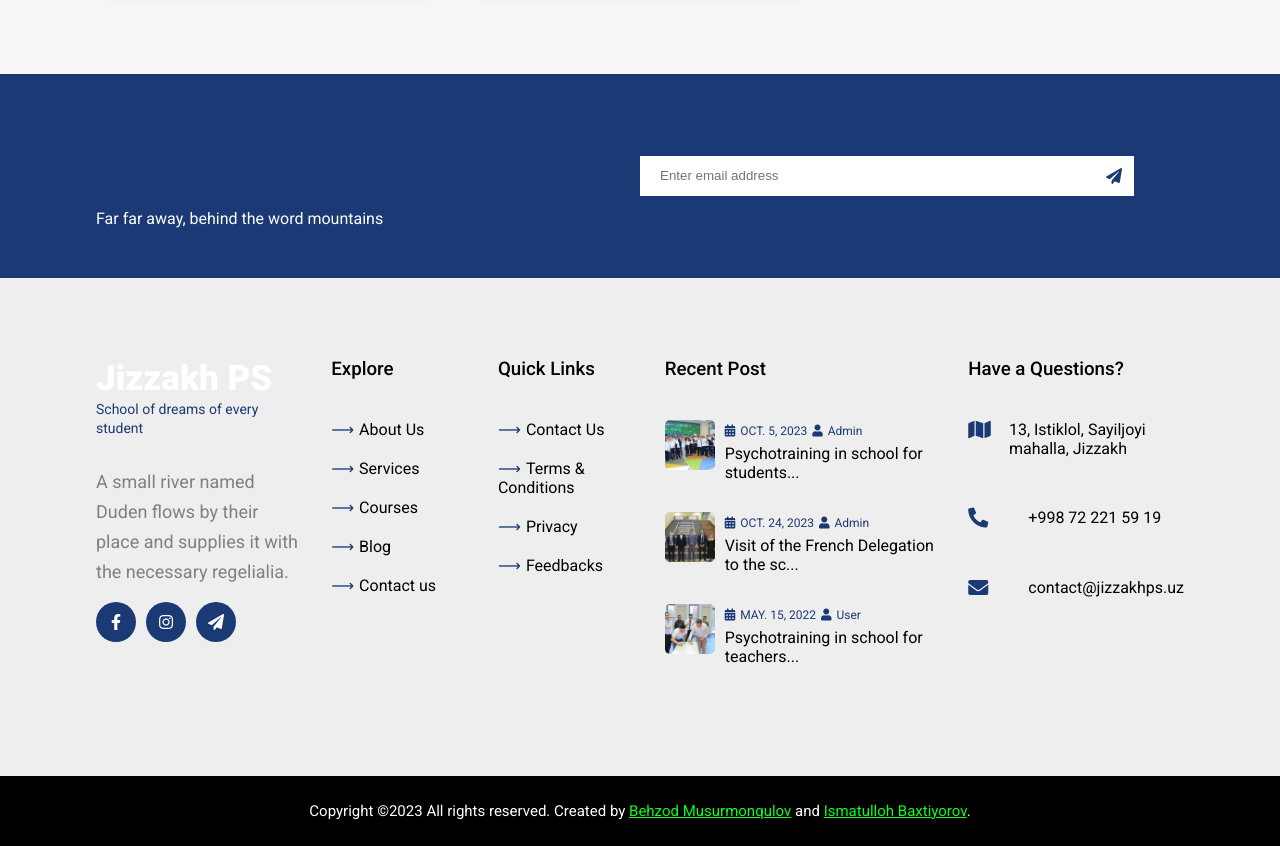
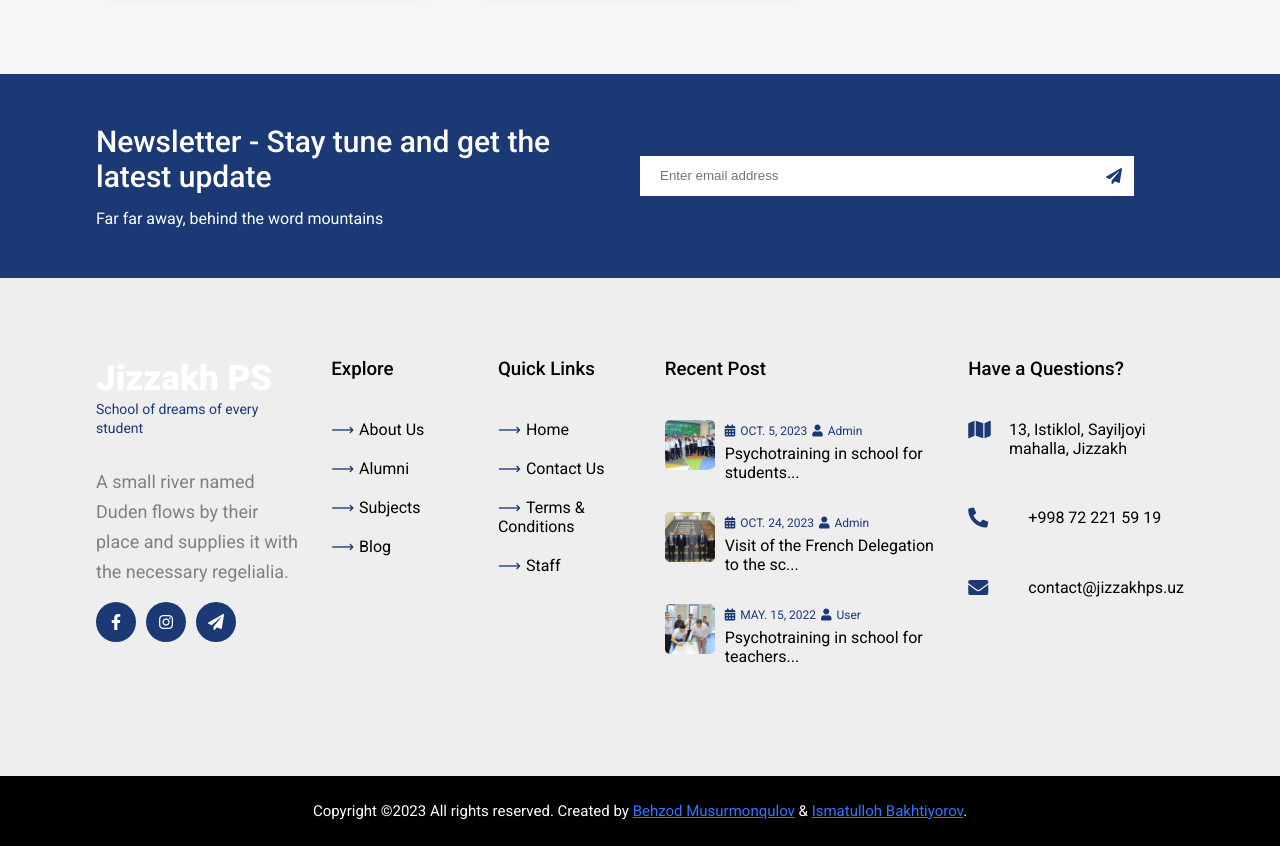
Before and after one commit to behzodk/jizzakhps.v2, a React (Create React App) app: page /alumni in a window 1280 px wide. Shown: the part 1680-2526 px from the top of the page. Built offline with nearby package versions, Linux system fonts and the light colour scheme.

Commit message:
Update - Bug fixes

```diff
--- a/src/components/common/footer/Footer.jsx
+++ b/src/components/common/footer/Footer.jsx
@@ -1,6 +1,7 @@
 import React from "react"
 import { blog } from "../../../dummydata"
 import "./footer.css"
+import { Link } from "react-router-dom"
 
 const Footer = () => {
   const d = new Date();
@@ -33,20 +34,20 @@ const Footer = () => {
           <div className='box link'>
             <h3>Explore</h3>
             <ul>
-              <li>About Us</li>
-              <li>Services</li>
-              <li>Courses</li>
-              <li>Blog</li>
-              <li>Contact us</li>
+              <li><Link to="/about">About Us</Link></li>
+              <li><Link to="/alumni">Alumni</Link></li>
+              <li><Link to='/courses'>Subjects</Link></li>
+              <li><Link to="/journal">Blog</Link></li>
+
             </ul>
           </div>
           <div className='box link'>
             <h3>Quick Links</h3>
             <ul>
-              <li>Contact Us</li>
-              <li>Terms & Conditions</li>
-              <li>Privacy</li>
-              <li>Feedbacks</li>
+              <li><Link to="/">Home</Link></li>
+              <li><Link to="/contact">Contact Us</Link></li>
+              <li><Link to="">Terms & Conditions</Link></li>
+              <li><Link to="/team">Staff</Link></li>
             </ul>
           </div>
           <div className='box'>
@@ -91,7 +92,7 @@ const Footer = () => {
       </footer>
       <div className='legal'>
         <p>
-          Copyright ©{year} All rights reserved. Created by <a className="behzod" href="https://t.me/behzodmusurmonqulov">Behzod Musurmonqulov</a> and <a className="behzod" href="https://t.me/Baxt1y0rov">Ismatulloh Baxtiyorov</a>.
+          Copyright ©{year} All rights reserved. Created by <a className="behzod" href="https://t.me/behzodmusurmonqulov">Behzod Musurmonqulov</a> & <a className="behzod" href="https://t.me/Baxt1y0rov"> Ismatulloh Bakhtiyorov</a>.
         </p>
       </div>
     </>
--- a/src/components/common/footer/footer.css
+++ b/src/components/common/footer/footer.css
@@ -8,7 +8,7 @@
   padding-right: 50px;
 }
 .newletter h1 {
-  color: #1a3975;
+  color: white;
   font-size: 30px;
   font-weight: 500;
   margin-bottom: 15px;
@@ -77,6 +77,13 @@ footer .link li::before {
   color: #1a3975;
   margin-right: 5px;
 }
+.link a:hover{
+  color:#1a3975;
+  font-size: 18px;
+}
+.link a{
+  transition: 0.3s;
+}
 footer .items {
   margin-bottom: 30px;
 }
@@ -120,6 +127,11 @@ footer .last i {
   color: #1a3975;
 }
 .behzod{
-  color: rgb(14, 253, 30);
+  color: #3075ff;
   text-decoration: underline;
+  transition: 0.3s;
 }
+.behzod:hover{
+  color: #ffffff;
+  text-decoration: none;
+}
```
